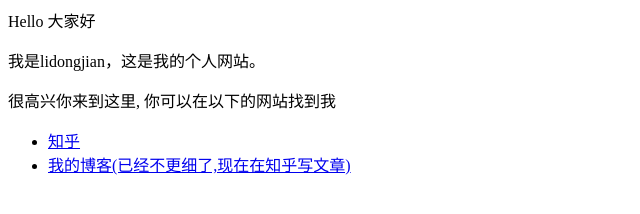
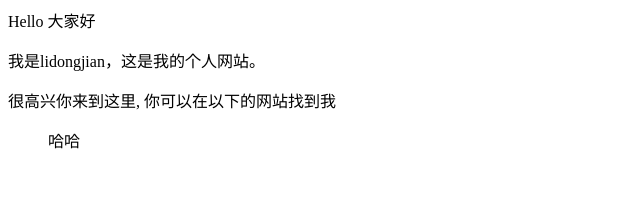
Before and after one commit to lidongjian/lidongjian.github.io, a plain HTML site: page index.html in a window 1280 px wide. Shown: the whole page, without its empty margins (0-640 px from the left). Drawn offline with Linux system fonts and the light colour scheme.

Commit message:
Update index.html

```diff
--- a/index.html
+++ b/index.html
@@ -3,6 +3,5 @@
 <p>很高兴你来到这里, 你可以在以下的网站找到我</p>
 
 <ul>
-  <li> <a href="https://www.zhihu.com/people/AJLoveChina">知乎</a> </li>
-  <li> <a href="http://hejie.nigeerhuo.com">我的博客(已经不更细了,现在在知乎写文章)</a> </li>
+ 哈哈
 </ul>
```
